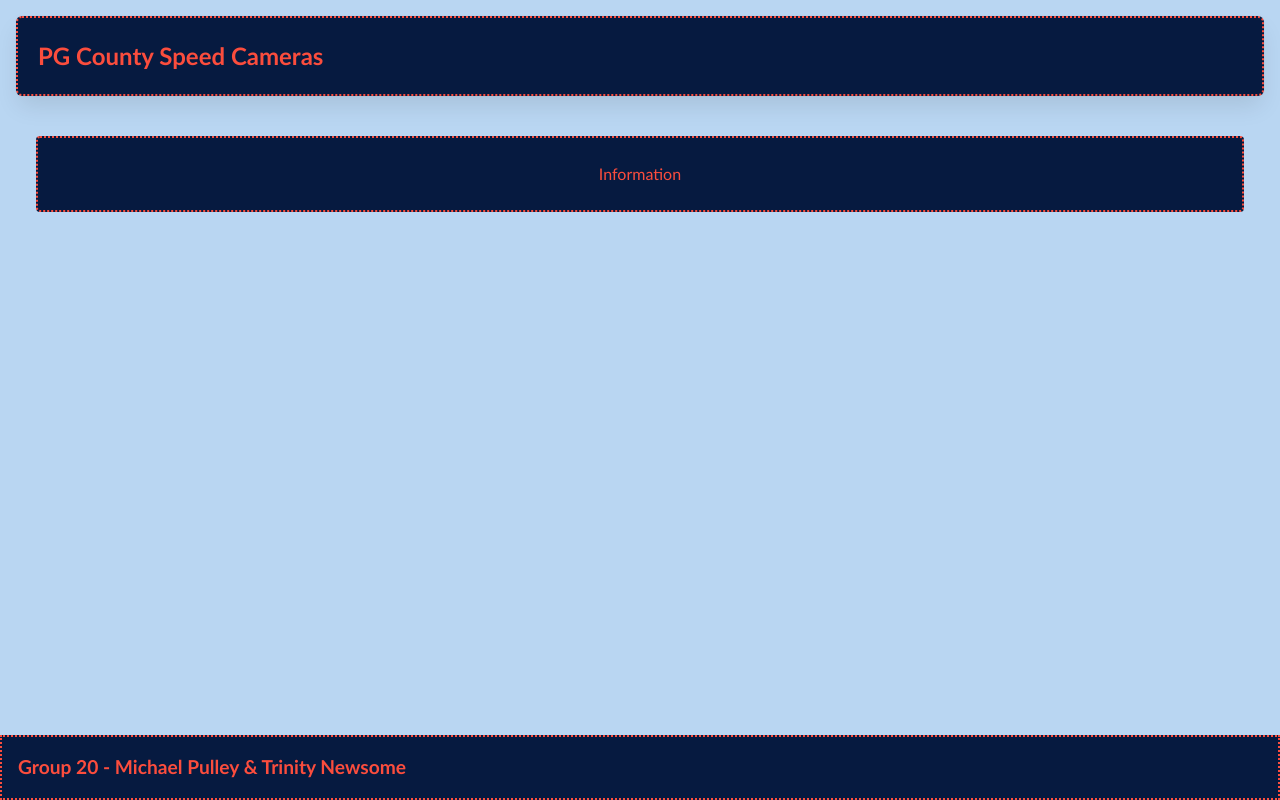
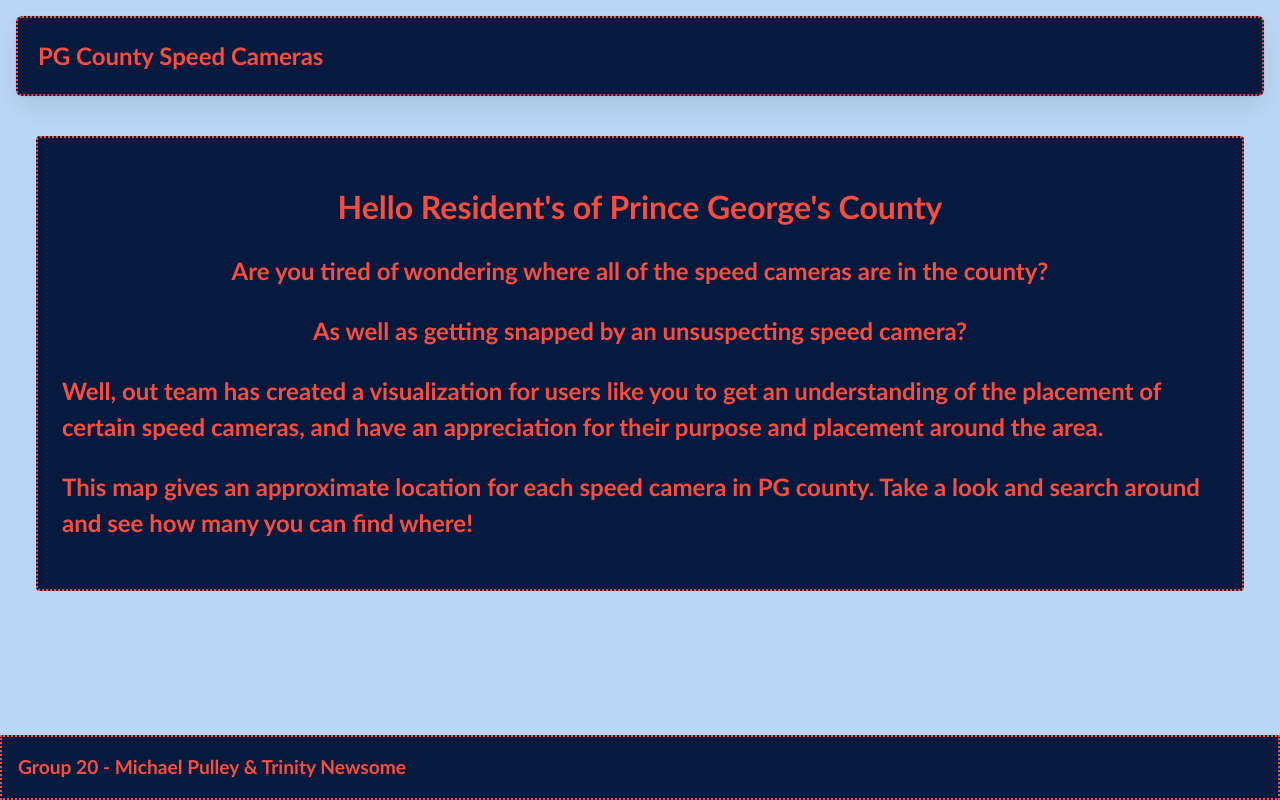
Before and after one commit to MJPulley/MJPulley.github.io, a plain HTML site: page about.html in a window 1280 px wide. Drawn offline with Linux system fonts and the light colour scheme.

Commit message:
about page

```diff
--- a/about.html
+++ b/about.html
@@ -13,7 +13,14 @@
         </header>
         <div class="container">
             <div class="right_segment box">
-                Information
+                <h1>Hello Resident's of Prince George's County</h1>
+                <h2>Are you tired of wondering where all of the speed cameras are in the county?</h2>
+                <h2>As well as getting snapped by an unsuspecting speed camera?</h2>
+                <h2>Well, out team has created a visualization for users like you to get
+                    an understanding of the placement of certain speed cameras,
+                    and have an appreciation for their purpose and placement around the area.</h2>
+                <h2>This map gives an approximate location for each speed camera in PG county.
+                    Take a look and search around and see how many you can find where!</h2>
             </div>
         </div>
         <footer class="footer">Group 20 - Michael Pulley & Trinity Newsome</footer>
```
